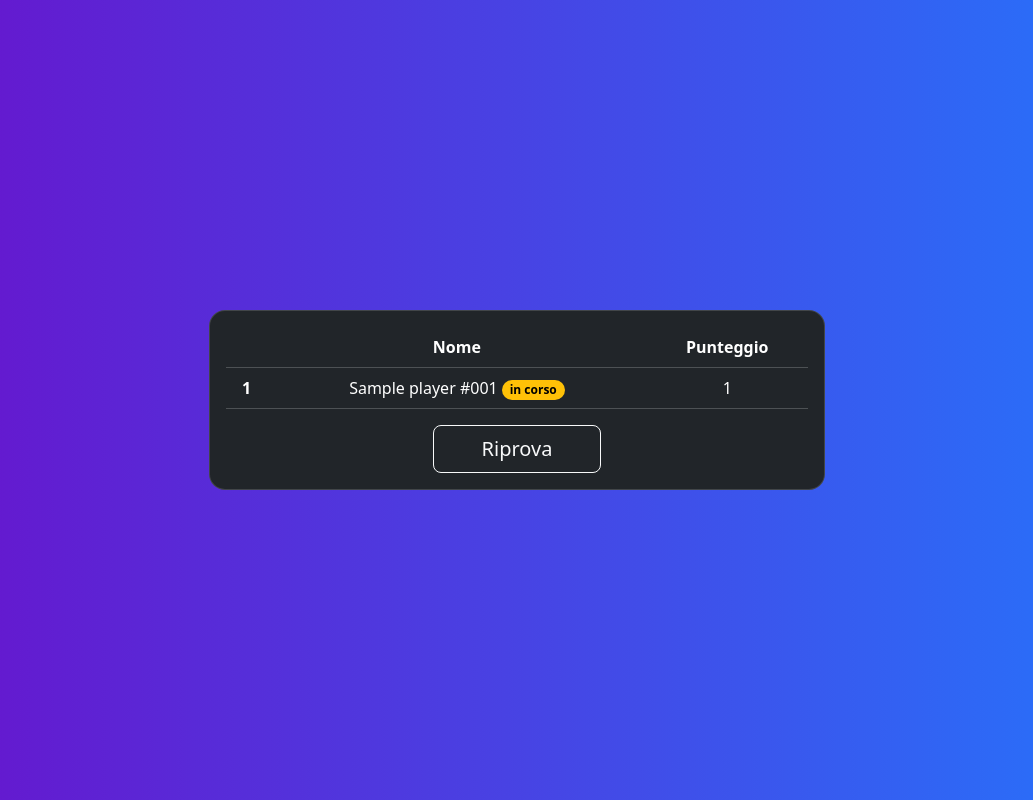
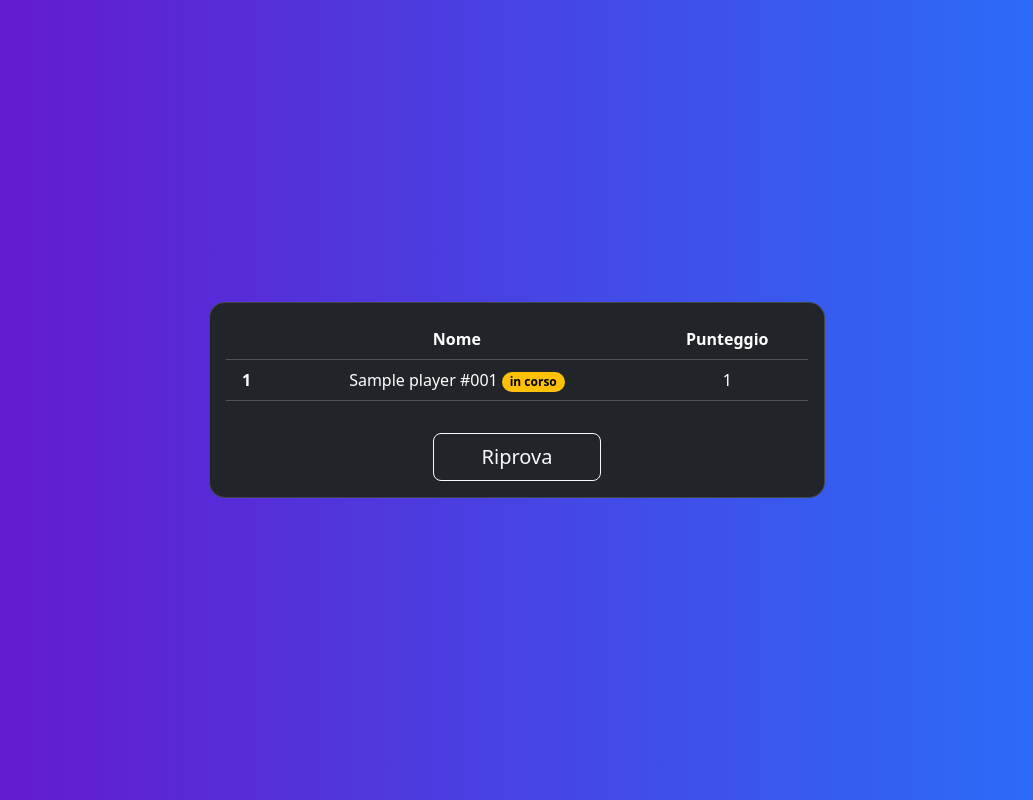
Before and after one commit to vittoriopippi/BugUserStudy, a Django app: page /scoreboard in a window 1280 px wide. Shown: the whole page, without its empty margins (123-1156 px from the left). Run offline with Django 4.2, Linux system fonts and the light colour scheme; tables that the repository leaves empty hold one stand-in row (values such as "Sample post").

Commit message:
Add scrollbar to scoreboard table and move retry button below table

```diff
--- a/user_study/main/templates/main/scoreboard.html
+++ b/user_study/main/templates/main/scoreboard.html
@@ -7,7 +7,7 @@
         <div class="col-12 col-md-10 col-lg-8 col-xl-6">
           <div class="card bg-dark text-white" style="border-radius: 1rem;">
             <div class="card-body p2 text-center">
-              <div class="">
+              <div style="max-height: 80vh; overflow-y: scroll;">
                 <table class="table table-dark">
                   <thead>
                     <tr>
@@ -31,8 +31,8 @@
                     {% endfor %}
                   </tbody>
                 </table>
-                <a href="{% url 'login' %}" class="btn btn-outline-light btn-lg px-5 align-items_start">Riprova</a>
               </div>
+              <a href="{% url 'login' %}" class="btn btn-outline-light btn-lg px-5 align-items_start mt-3">Riprova</a>
             </div>
           </div>
         </div>
```
